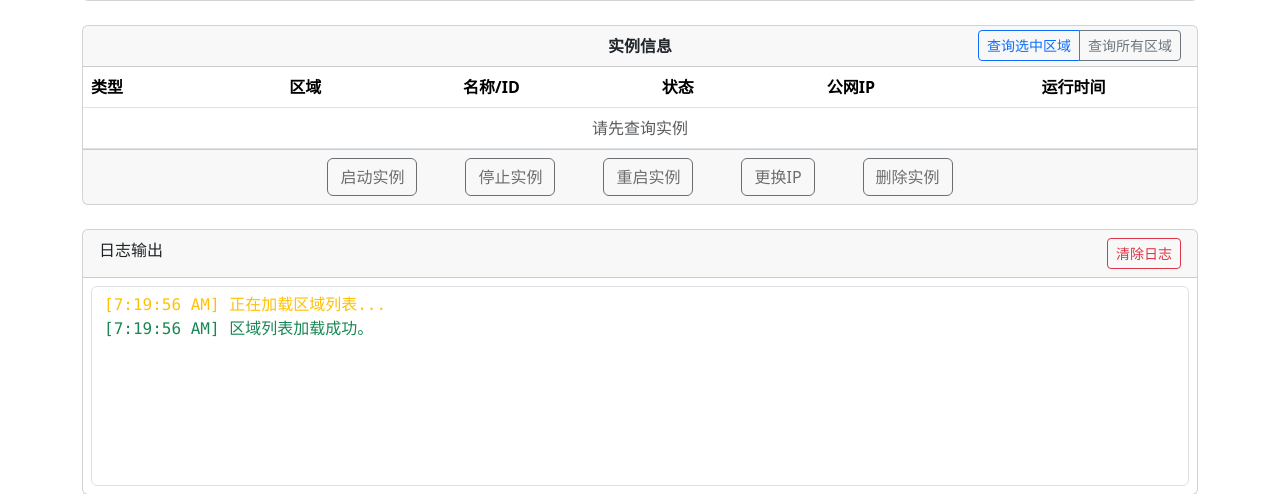
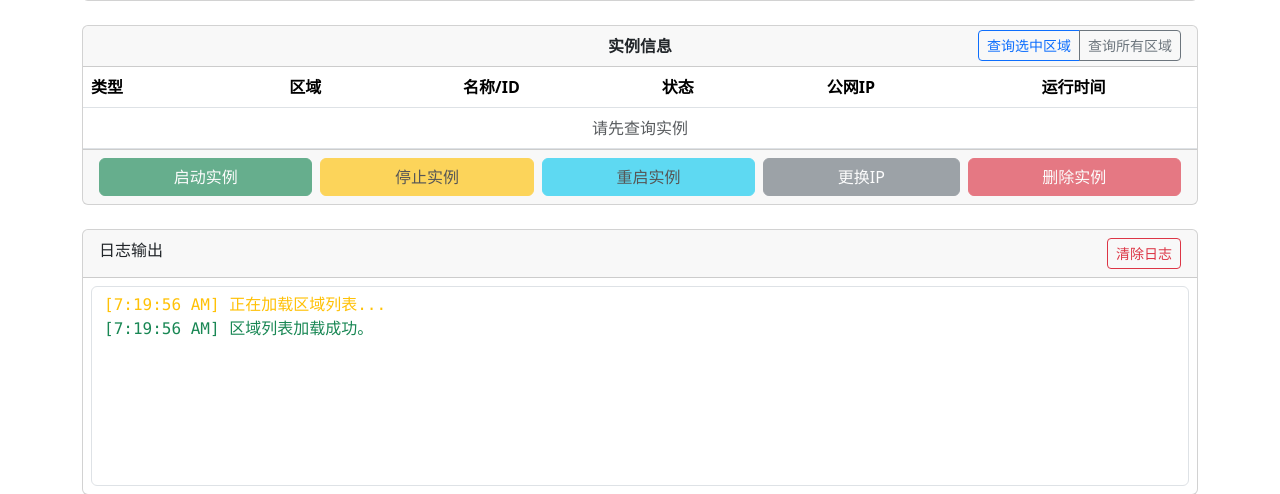
Before and after one commit to SIJULY/cloud_manager, a Flask app: page /aws/ in a window 1280 px wide. Shown: the part 1244-1738 px from the top of the page. Run offline with Flask 3, Linux system fonts and the light colour scheme; the visitor is signed in with stand-in values (Sample User, id 1); data that the repository does not hold is empty.

Commit message:
Update aws.html

```diff
--- a/templates/aws.html
+++ b/templates/aws.html
@@ -16,6 +16,15 @@
         border-color: #ced4da;
         color: #6c757d;
         opacity: 1;
+    }
+    /* --- 【核心修正】新增缺失的样式，使其与OCI/Azure面板一致 --- */
+    .action-group {
+        display: flex;
+        flex-wrap: wrap;
+        gap: 0.5rem;
+    }
+    .action-group .btn {
+        flex-grow: 1;
     }
 </style>
 {% endblock %}
@@ -137,12 +146,12 @@ fi
             </div>
         </div>
         <div class="card-footer text-center">
-            <div class="d-flex justify-content-center gap-5" role="group">
-                <button type="button" id="startBtn" class="btn" disabled>启动实例</button>
-                <button type="button" id="stopBtn" class="btn" disabled>停止实例</button>
-                <button type="button" id="restartBtn" class="btn" disabled>重启实例</button>
-                <button type="button" id="changeIpBtn" class="btn" disabled>更换IP</button>
-                <button type="button" id="deleteBtn" class="btn" disabled>删除实例</button>
+            <div id="instanceActionGroup" class="action-group" role="group">
+                <button type="button" id="startBtn" class="btn btn-success" disabled>启动实例</button>
+                <button type="button" id="stopBtn" class="btn btn-warning" disabled>停止实例</button>
+                <button type="button" id="restartBtn" class="btn btn-info" disabled>重启实例</button>
+                <button type="button" id="changeIpBtn" class="btn btn-secondary" disabled>更换IP</button>
+                <button type="button" id="deleteBtn" class="btn btn-danger" disabled>删除实例</button>
             </div>
         </div>
     </div>
```
